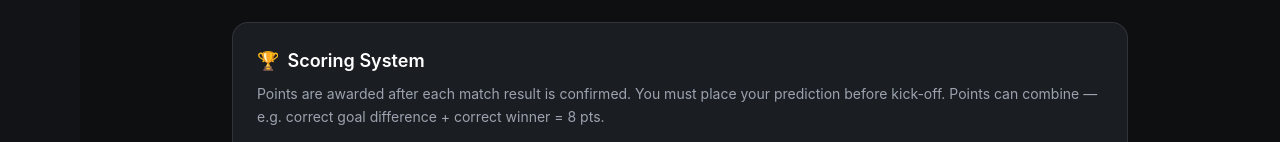
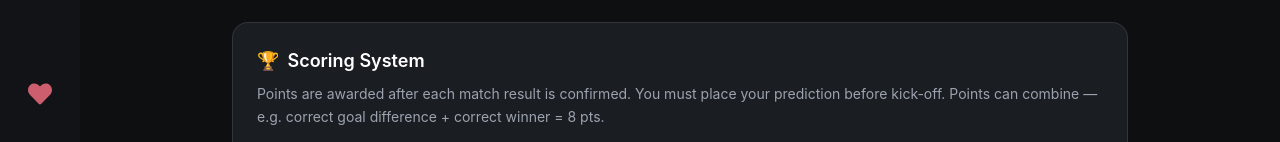
Before and after one commit to nicoclo205/web-nico-project-fe, a React (Vite) app: page /about in a window 1280 px wide. Shown: the part 658-800 px from the top of the page. Built offline with nearby package versions, Linux system fonts and the light colour scheme; no server answers.

Commit message:
Restore donation heart in sidebar (lost in carousel rewrite)

```diff
--- a/src/components/AppSidebar.tsx
+++ b/src/components/AppSidebar.tsx
@@ -1,11 +1,13 @@
+import { useState } from 'react';
 import { useNavigate, useLocation } from 'react-router-dom';
 import { useTranslation } from 'react-i18next';
 import type { IconType } from 'react-icons';
-import { FaHome, FaTrophy } from 'react-icons/fa';
+import { FaHome, FaTrophy, FaHeart } from 'react-icons/fa';
 import { GiSoccerField } from 'react-icons/gi';
 import { MdMeetingRoom } from 'react-icons/md';
 import { FiSettings, FiInfo } from 'react-icons/fi';
 import NotificationBell from './NotificationBell';
+import DonateModal from './DonateModal';
 
 const BASE_CLASS =
 	'w-12 h-12 p-3 rounded-2xl hover:bg-white/10 transition-all duration-200 ease-in-out cursor-pointer';
@@ -71,16 +73,18 @@ const NAV_ITEMS: NavItem[] = [
 function AppSidebar() {
 	const navigate = useNavigate();
 	const { pathname } = useLocation();
-	const { t } = useTranslation(['common']);
+	const { t } = useTranslation(['common', 'donate']);
+	const [donateOpen, setDonateOpen] = useState(false);
 
 	return (
-		<aside className="lg:w-20 w-full relative bg-sidebar">
+		<>
+		<aside className="lg:w-20 w-full lg:h-full relative bg-sidebar">
 			{/* Pistas visuales de desplazamiento (solo movil) */}
 			<div className="lg:hidden pointer-events-none absolute left-0 top-0 bottom-0 w-6 bg-gradient-to-r from-sidebar to-transparent z-10" />
 			<div className="lg:hidden pointer-events-none absolute right-0 top-0 bottom-0 w-6 bg-gradient-to-l from-sidebar to-transparent z-10" />
 
 			{/* Carrusel en movil / columna en PC */}
-			<div className="flex lg:flex-col flex-row items-center lg:justify-start overflow-x-auto lg:overflow-visible snap-x snap-mandatory lg:snap-none scrollbar-hide gap-5 lg:gap-0 lg:space-y-8 px-8 lg:px-0 py-3 lg:py-6">
+			<div className="flex lg:flex-col flex-row items-center lg:justify-start lg:h-full overflow-x-auto lg:overflow-visible snap-x snap-mandatory lg:snap-none scrollbar-hide gap-5 lg:gap-0 lg:space-y-8 px-8 lg:px-0 py-3 lg:py-6">
 				{NAV_ITEMS.map(({ icon: Icon, path, labelKey, accent, isActive }) => {
 					const active = isActive(pathname);
 					const color = accent ? 'text-amber-400' : 'text-white';
@@ -109,8 +113,30 @@ function AppSidebar() {
 				<div className="flex-shrink-0 snap-center">
 					<NotificationBell />
 				</div>
+
+				{/* Donaciones: evidente pero discreto, al fondo en PC */}
+				<div className="relative group flex-shrink-0 snap-center lg:!mt-auto">
+					<button
+						type="button"
+						onClick={() => setDonateOpen(true)}
+						aria-label={t('donate:nav')}
+						className="focus:outline-none block"
+					>
+						<FaHeart className={`${BASE_CLASS} text-rose-400/80 hover:text-rose-300`} />
+					</button>
+					<span
+						className="pointer-events-none absolute z-50 whitespace-nowrap rounded-lg bg-black/90 border border-white/10 text-white text-xs px-2.5 py-1.5 opacity-0 transition-opacity duration-150 group-hover:opacity-100 group-focus-within:opacity-100
+							top-full mt-1.5 left-1/2 -translate-x-1/2
+							lg:top-1/2 lg:-translate-y-1/2 lg:left-full lg:ml-2 lg:mt-0 lg:translate-x-0"
+					>
+						{t('donate:nav')}
+					</span>
+				</div>
 			</div>
 		</aside>
+
+		<DonateModal open={donateOpen} onClose={() => setDonateOpen(false)} />
+		</>
 	);
 }
 
```
